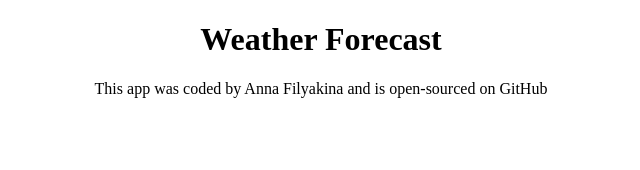
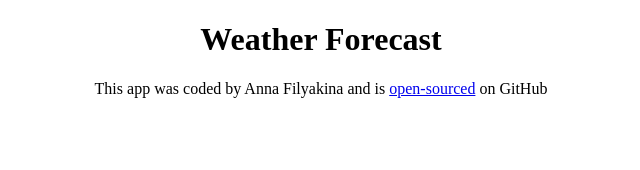
Before and after one commit to Faina4/react-weather-app-from-scratch, a React (Create React App) app: page / in a window 1280 px wide. Shown: the top 170 px of the page, without its empty margins (319-959 px from the left). Built offline with nearby package versions, Linux system fonts and the light colour scheme.

Commit message:
Added repo URL

```diff
--- a/src/App.js
+++ b/src/App.js
@@ -7,7 +7,10 @@ function App() {
 
         <h1> Weather Forecast</h1>
        <footer>
-        This app was coded by Anna Filyakina and is open-sourced on GitHub
+        This app was coded by Anna Filyakina and is  {""}<a href="https://github.com/Faina4/react-weather-app-from-scratch-hw5">
+open-sourced
+</a>
+{""} on GitHub
        </footer>
     </div>
   );
```
